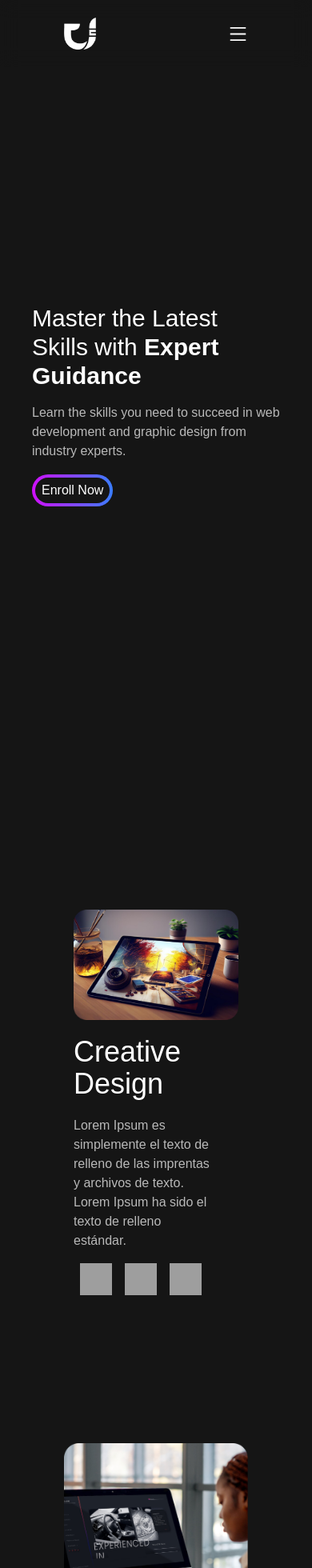
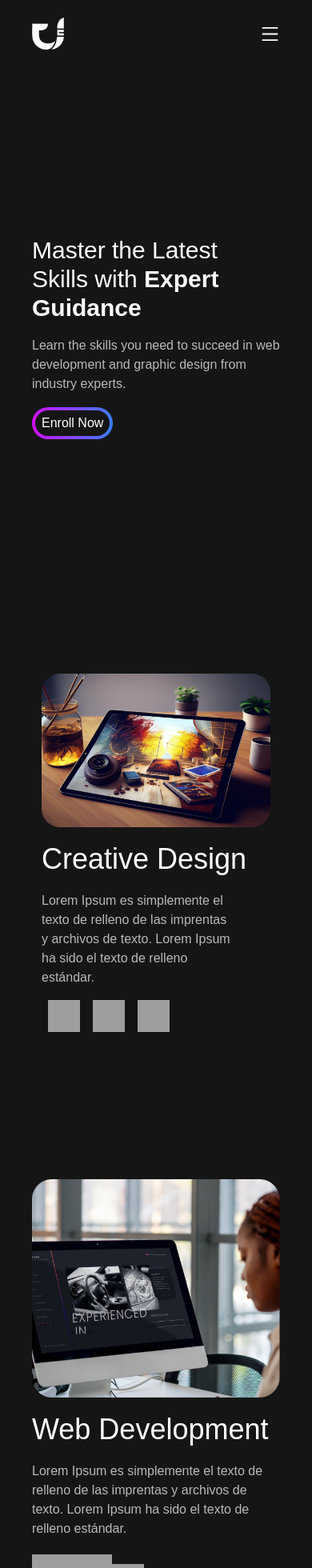
Before and after one commit to Viclaww/unik-landing, a React (Vite) app: page / in a window 390 px wide. Shown: the top 1960 px of the page at 80% size. Built offline with nearby package versions, Linux system fonts and the light colour scheme; grey boxes are pictures that could not be loaded; the HTML template or start-up script is replaced by a standard one.

Commit message:
fixing responsive styles

```diff
--- a/public/output.css
+++ b/public/output.css
@@ -559,6 +559,13 @@ body {
           backdrop-filter: var(--tw-backdrop-blur) var(--tw-backdrop-brightness) var(--tw-backdrop-contrast) var(--tw-backdrop-grayscale) var(--tw-backdrop-hue-rotate) var(--tw-backdrop-invert) var(--tw-backdrop-opacity) var(--tw-backdrop-saturate) var(--tw-backdrop-sepia);
 }
 
+@media (min-width: 100px) and (max-width: 767px) {
+  .top-nav {
+    padding-left: 2.5rem;
+    padding-right: 2.5rem;
+  }
+}
+
 .side-nav {
   width: 66.666667%;
 }
@@ -595,6 +602,8 @@ hr {
   .creative-fee,
   .web-fee {
     width: 100%;
+    padding-left: 1rem;
+    padding-right: 1rem;
   }
 }
 
@@ -731,8 +740,8 @@ hr {
   margin-top: 0.75rem;
 }
 
-.mt-\[20vh\] {
-  margin-top: 20vh;
+.mt-\[15vh\] {
+  margin-top: 15vh;
 }
 
 .block {
@@ -757,10 +766,6 @@ hr {
 
 .h-\[100vh\] {
   height: 100vh;
-}
-
-.h-\[140vh\] {
-  height: 140vh;
 }
 
 .h-\[40px\] {
@@ -1029,14 +1034,14 @@ hr {
   padding-bottom: 5rem;
 }
 
+.py-24 {
+  padding-top: 6rem;
+  padding-bottom: 6rem;
+}
+
 .py-3 {
   padding-top: 0.75rem;
   padding-bottom: 0.75rem;
-}
-
-.py-32 {
-  padding-top: 8rem;
-  padding-bottom: 8rem;
 }
 
 .py-4 {
@@ -1057,11 +1062,6 @@ hr {
 .py-\[20vh\] {
   padding-top: 20vh;
   padding-bottom: 20vh;
-}
-
-.py-24 {
-  padding-top: 6rem;
-  padding-bottom: 6rem;
 }
 
 .text-center {
@@ -1173,6 +1173,10 @@ hr {
     margin-top: 20vh;
   }
 
+  .sm\:mt-\[5vh\] {
+    margin-top: 5vh;
+  }
+
   .sm\:block {
     display: block;
   }
@@ -1185,16 +1189,20 @@ hr {
     height: 66.666667%;
   }
 
-  .sm\:h-\[100vh\] {
-    height: 100vh;
-  }
-
   .sm\:h-\[30vh\] {
     height: 30vh;
   }
 
+  .sm\:h-\[80vh\] {
+    height: 80vh;
+  }
+
   .sm\:w-full {
     width: 100%;
+  }
+
+  .sm\:w-4\/5 {
+    width: 80%;
   }
 
   .sm\:flex-col {
@@ -1209,6 +1217,11 @@ hr {
     justify-content: center;
   }
 
+  .sm\:px-0 {
+    padding-left: 0px;
+    padding-right: 0px;
+  }
+
   .sm\:px-10 {
     padding-left: 2.5rem;
     padding-right: 2.5rem;
@@ -1217,11 +1230,6 @@ hr {
   .sm\:px-2 {
     padding-left: 0.5rem;
     padding-right: 0.5rem;
-  }
-
-  .sm\:py-16 {
-    padding-top: 4rem;
-    padding-bottom: 4rem;
   }
 
   .sm\:py-10 {
@@ -1241,10 +1249,6 @@ hr {
 }
 
 @media (min-width: 768px) and (max-width: 1023px) {
-  .md\:mt-\[20vh\] {
-    margin-top: 20vh;
-  }
-
   .md\:mt-\[30vh\] {
     margin-top: 30vh;
   }
@@ -1253,40 +1257,20 @@ hr {
     display: none;
   }
 
-  .md\:h-\[70vh\] {
-    height: 70vh;
+  .md\:h-\[80vh\] {
+    height: 80vh;
   }
 
-  .md\:h-\[90vh\] {
-    height: 90vh;
-  }
-
-  .md\:h-auto {
-    height: auto;
-  }
-
-  .md\:h-\[80vh\] {
-    height: 80vh;
+  .md\:w-1\/2 {
+    width: 50%;
   }
 
   .md\:w-1\/3 {
     width: 33.333333%;
   }
 
-  .md\:w-2\/3 {
-    width: 66.666667%;
-  }
-
   .md\:w-full {
     width: 100%;
-  }
-
-  .md\:w-4\/5 {
-    width: 80%;
-  }
-
-  .md\:w-1\/2 {
-    width: 50%;
   }
 
   .md\:flex-col {
--- a/src/components/Course.jsx
+++ b/src/components/Course.jsx
@@ -3,7 +3,7 @@ import design from "../assets/Creative-design.png";
 import webDev from "../assets/webDev.png";
 const Course = () => {
   return (
-    <div className="text-white font-Monstserrat px-20 py-24 sm:py-10 mt-[20vh] sm:mt-[20vh] w-full flex flex-col justify-around h-auto">
+    <div className="text-white font-Monstserrat px-20 sm:px-10 py-24 sm:py-10 mt-[15vh] sm:mt-[5vh] w-full flex flex-col justify-around h-auto">
       <div className="creative-design px-3 flex justify-between w-full flex-row md:flex-col-reverse sm:flex-col-reverse items-center">
         <div className=" flex flex-col md: justify-between  ">
           <h3 className="text-[66px] md:text-4xl sm:text-4xl font-extralight py-5 ">
--- a/src/components/Hero.jsx
+++ b/src/components/Hero.jsx
@@ -2,7 +2,7 @@ import React from "react";
 import hero from "../assets/hero.png";
 const Hero = () => {
   return (
-    <div className="flex relative sm:flex-col px-32 md:h-[80vh] sm:px-10 font-Monstserrat text-white h-[90vh] sm:h-[100vh] sm:justify-center justify-normal items-center ">
+    <div className="flex relative sm:flex-col px-32 md:h-[80vh] sm:px-10 font-Monstserrat text-white h-[90vh] sm:h-[80vh] sm:justify-center justify-normal items-center ">
       <div className="hero-text w-1/2 sm:w-full flex flex-col h-[50vh] sm:h-[30vh] md:w-full justify-between items-start ">
         <h2 className="text-[60px] md:text-5xl sm:text-3xl leading-[70px] font-thin ">
           Master the Latest Skills with{" "}
--- a/src/components/TuitionFee.jsx
+++ b/src/components/TuitionFee.jsx
@@ -6,14 +6,14 @@ const TuitionFee = () => {
     listStylePosition: "inside",
   };
   return (
-    <div className=" text-white font-Monstserrat py-[15vh] px-32 sm:px-10 flex flex-col text-center justify-center items-center">
+    <div className=" text-white font-Monstserrat py-[15vh] px-32 sm:px-0 flex flex-col text-center justify-center items-center">
       <h3 className=" text-4xl py-4 ">Explore our Tuition Fee</h3>
       <p className="opacity-80 py-3 w-2/3 sm:w-full">
         This game has six unique terrains, each with some exciting new features.
         Every terrain has its unique qualities and challenges to make your game
         more and more interesting.
       </p>
-      <div className="flex sm:flex-col justify-around w-2/3">
+      <div className="flex sm:flex-col justify-around w-2/3 sm:w-4/5">
         <div className="creative-fee bg-[#6B07C633]">
           <h4 className="course-name bg-[#6B07C6]">CREATIVE DESIGN</h4>
           <div className="price">
--- a/src/style.css
+++ b/src/style.css
@@ -15,7 +15,7 @@
     @apply bg-[#151515];
   }
   .top-nav {
-    @apply text-white flex flex-row  w-full justify-between px-20 py-4 items-center sticky top-0 backdrop-blur-md h-[10vh];
+    @apply text-white flex flex-row  w-full justify-between px-20 sm:px-10 py-4 items-center sticky top-0 backdrop-blur-md h-[10vh];
   }
   .side-nav {
     @apply w-2/3;
@@ -29,7 +29,7 @@
   }
   .creative-fee,
   .web-fee {
-    @apply mt-10 flex flex-col mx-4 px-8  h-auto justify-between py-10 w-[380px]  sm:w-full rounded-2xl text-left;
+    @apply mt-10 flex flex-col mx-4 px-8 sm:px-4  h-auto justify-between py-10 w-[380px]  sm:w-full rounded-2xl text-left;
   }
   .price {
     @apply flex w-full justify-around items-center py-5;
```
